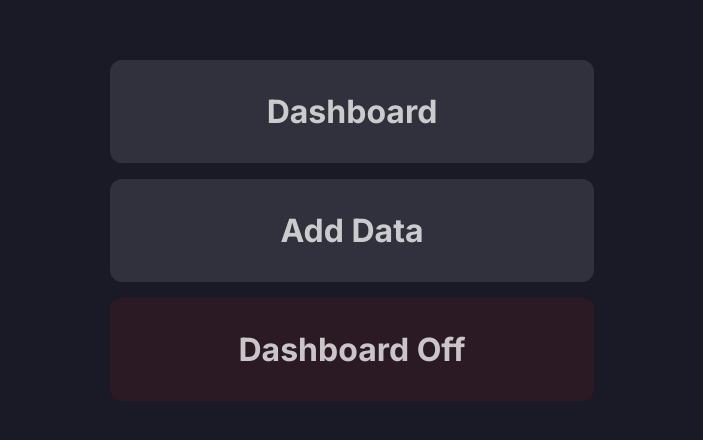
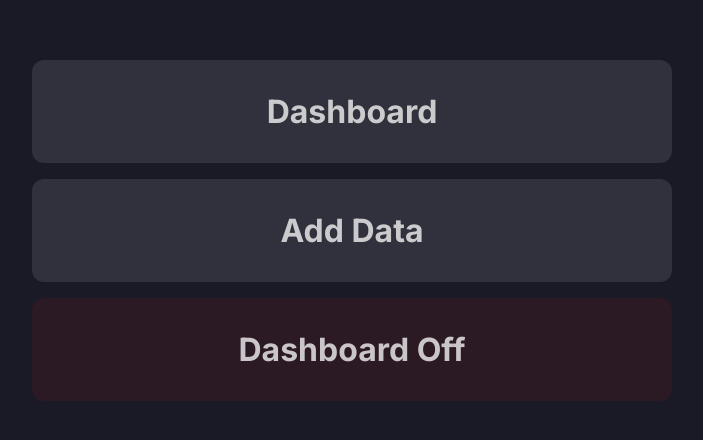
Before and after one commit to sheehan-j/lap-time-dashboard, a React (Create React App) app: page / in a window 1280 px wide. Shown: the part 170-610 px from the top of the page, without its empty margins (288-991 px from the left). Built offline with nearby package versions, Linux system fonts and the light colour scheme; no server answers.

Commit message:
Fixed broken links

```diff
--- a/src/components/AddDriverForm.jsx
+++ b/src/components/AddDriverForm.jsx
@@ -1,7 +1,7 @@
 import { useState } from "react";
 
 const AddDriverForm = () => {
-	const API_URL = "http://localhost:6101/drivers";
+	const API_URL = "/drivers/";
 	const [driver, setDriver] = useState("");
 
 	const handleSubmit = async (event) => {
@@ -23,17 +23,17 @@ const AddDriverForm = () => {
 		// Handle possible responses
 		switch (response.status) {
 			case 400:
-				alert(result.message);
+				window.alert(result.message);
 				break;
 			case 500:
-				alert("Internal server error. Please try again later.");
+				window.alert("Internal server error. Please try again later.");
 				break;
 			case 201:
-				alert("Driver added.");
+				window.alert("Driver added.");
 				setDriver("");
 				break;
 			default:
-				alert("There was an error. Try again later.");
+				window.alert("There was an error. Try again later.");
 				break;
 		}
 	};
--- a/src/components/AddLapForm.jsx
+++ b/src/components/AddLapForm.jsx
@@ -1,7 +1,7 @@
 import { useState } from "react";
 
 const AddLapForm = () => {
-	const API_URL = "http://localhost:6101/times";
+	const API_URL = "/times/";
 	const [track, setTrack] = useState("");
 	const [game, setGame] = useState("");
 	const [car, setCar] = useState("");
@@ -48,17 +48,17 @@ const AddLapForm = () => {
 		// Handle possible responses
 		switch (response.status) {
 			case 400:
-				alert(result.message);
+				window.alert(result.message);
 				break;
 			case 500:
-				alert("Internal server error. Please try again later.");
+				window.alert("Internal server error. Please try again later.");
 				break;
 			case 201:
-				alert("Lap time added.");
+				window.alert("Lap time added.");
 				clearForm();
 				break;
 			default:
-				alert("There was an error. Try again later.");
+				window.alert("There was an error. Try again later.");
 				break;
 		}
 	};
--- a/src/components/AddTrackForm.jsx
+++ b/src/components/AddTrackForm.jsx
@@ -1,7 +1,7 @@
 import { useState } from "react";
 
 const AddTrackForm = () => {
-	const API_URL = "http://localhost:6101/tracks";
+	const API_URL = "/tracks/";
 	const [track, setTrack] = useState("");
 	const [game, setGame] = useState("");
 	const [car, setCar] = useState("");
@@ -33,17 +33,17 @@ const AddTrackForm = () => {
 		// Handle possible responses
 		switch (response.status) {
 			case 400:
-				alert(result.message);
+				window.alert(result.message);
 				break;
 			case 500:
-				alert("Internal server error. Please try again later.");
+				window.alert("Internal server error. Please try again later.");
 				break;
 			case 201:
-				alert("Track added.");
+				window.alert("Track added.");
 				clearForm();
 				break;
 			default:
-				alert("There was an error. Try again later.");
+				window.alert("There was an error. Try again later.");
 				break;
 		}
 	};
--- a/src/components/App.jsx
+++ b/src/components/App.jsx
@@ -39,7 +39,7 @@ function App() {
 						return prevValue + 1;
 					});
 				}, 250);
-			}, 5000);
+			}, 10000);
 		}
 
 		return () => clearInterval(trackInterval);
@@ -59,7 +59,7 @@ function App() {
 						return prevValue + 1;
 					});
 				}, 250);
-			}, 5000);
+			}, 10000);
 		}
 
 		return () => clearInterval(driverInterval);
@@ -72,7 +72,7 @@ function App() {
 			if (responseTrackCount.count !== trackCount) {
 				setTrackCount(responseTrackCount.count);
 			}
-		}, 5000);
+		}, 10000);
 
 		return () => clearInterval(monitorTrackCount);
 	}, []);
@@ -84,7 +84,7 @@ function App() {
 			if (responseDriverCount.count !== driverCount) {
 				setDriverCount(responseDriverCount.count);
 			}
-		}, 5000);
+		}, 10000);
 
 		return () => clearInterval(monitorDriverCount);
 	}, []);
--- a/src/components/SelectorContainer.jsx
+++ b/src/components/SelectorContainer.jsx
@@ -4,7 +4,7 @@ import DashboardToggler from "./DashboardToggler";
 
 const SelectorContainer = ({ dashboardRunning, setDashboardRunning }) => {
 	return (
-		<main>
+		<div className="selectorContainer">
 			<Link to="/dashboard" style={{ textDecoration: "none" }}>
 				<Selector selectorText={"Dashboard"} />
 			</Link>
@@ -15,7 +15,7 @@ const SelectorContainer = ({ dashboardRunning, setDashboardRunning }) => {
 				dashboardRunning={dashboardRunning}
 				setDashboardRunning={setDashboardRunning}
 			/>
-		</main>
+		</div>
 	);
 };
 
--- a/src/index.css
+++ b/src/index.css
@@ -18,12 +18,21 @@
 }
 
 /* SELECTORS */
+.selectorContainer {
+    width: 100%;
+    box-sizing: border-box;
+}
+
 .selector {
 	background-color: rgba(255, 255, 255, 0.1);
 	margin: 1rem;
 	font-family: "Inter", sans-serif;
-	padding: 2rem 8rem;
 	border-radius: 0.75rem;
+    padding: 2rem 0;
+    box-sizing: border-box;
+    width: 95%;
+    margin-left: auto;
+    margin-right: auto;
 
 	transition: all 0.5s ease;
 }
@@ -44,7 +53,10 @@
 	background-color: rgba(12, 144, 27, 0.1);
 	margin: 1rem;
 	font-family: "Inter", sans-serif;
-	padding: 2rem 8rem;
+	padding: 2rem 0;
+    width: 95%;
+    margin-left: auto;
+    margin-right: auto;
 	border-radius: 0.75rem;
 
 	transition: all 0.5s ease;
@@ -242,10 +254,10 @@
 	font-size: 1.3rem;
 	font-weight: 600;
 	text-align: center;
-	padding: 0.5rem 1.2rem;
+	padding: 0.5rem 0.75rem;
 	transition: all 0.3s ease;
 	border-radius: 0.4rem;
-	margin: 0 0.5rem;
+	margin: 0 0.25rem;
 }
 
 .addScreenButton:hover {
@@ -380,3 +392,11 @@
 	border-radius: 0.4rem;
 	width: 100%;
 }
+
+@media only screen and (min-width: 768px) {
+    .selector, .dashboardTogglerOn, .dashboardTogglerOff {
+        width: 50%;
+        margin-left: auto;
+        margin-right: auto;
+    }
+}
```
Also changed, not shown: src/components/SelectorScr.jsx (indentation only).
